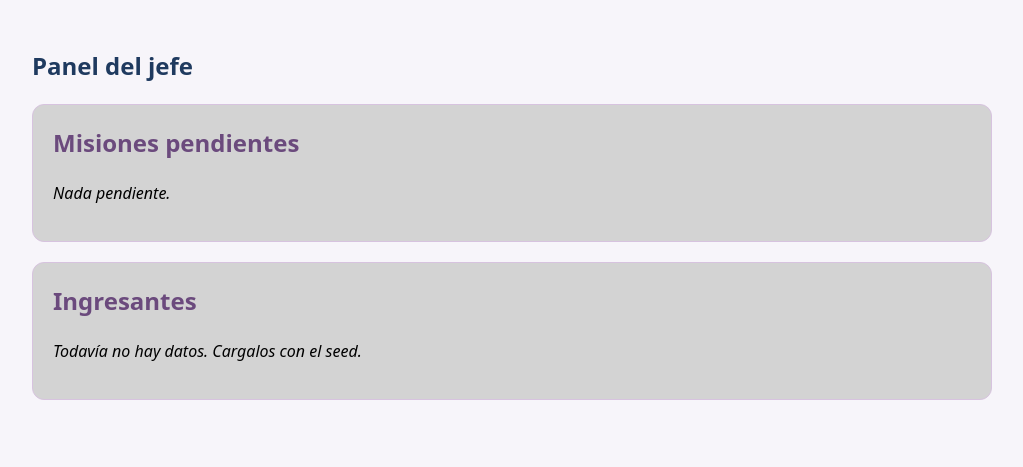
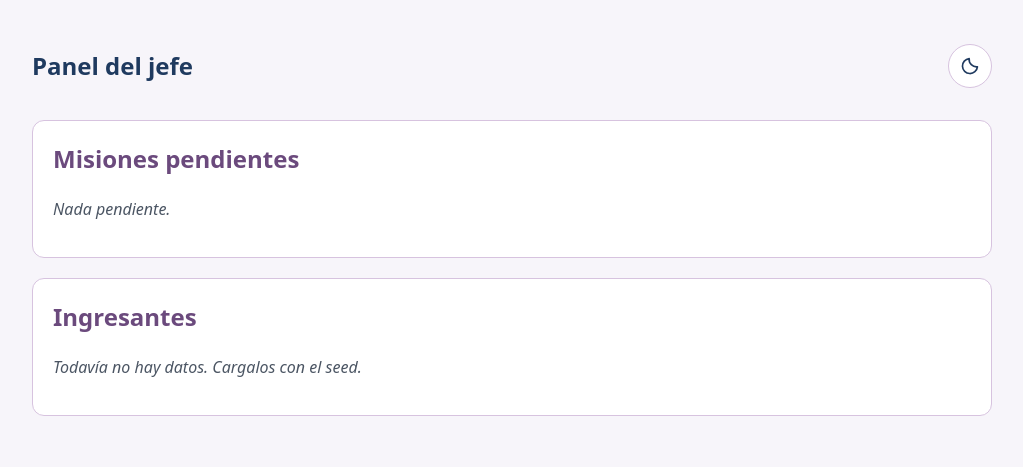
Before and after one commit to eruann/IAA-2026-onboarding-con-agentes, a Python web app: template src/onboarding/api/templates/panel/index.html in a window 1280 px wide. Shown: the top 467 px of the page, without its empty margins (128-1151 px from the left). Run offline with Jinja, Linux system fonts and the light colour scheme; the template is opened without the code that fills it, so the values that code supplies are empty.

Commit message:
feat: agregar toggle de tema al panel

```diff
--- a/src/onboarding/api/templates/base.html
+++ b/src/onboarding/api/templates/base.html
@@ -6,30 +6,97 @@
     <title>{% block title %}Onboarding{% endblock %}</title>
     <!-- HTMX: interacción sin build de JavaScript ni servicio aparte -->
     <script src="https://unpkg.com/htmx.org@2.0.3" defer></script>
+    <script>
+      try {
+        if (localStorage.getItem("onboarding-theme") === "dark") {
+          document.documentElement.dataset.theme = "dark";
+        }
+      } catch (_) {}
+    </script>
     <style>
-      :root { color-scheme: light; }
+      :root {
+        color-scheme: light;
+        --page-bg: #F7F5FA;
+        --surface-bg: #FFFFFF;
+        --text: #1F3A5F;
+        --heading: #6B4A7D;
+        --muted: #4B5563;
+        --border: #d7c3df;
+      }
+      :root[data-theme="dark"] {
+        color-scheme: dark;
+        --page-bg: #171923;
+        --surface-bg: #242735;
+        --text: #E5E7EB;
+        --heading: #D8B4FE;
+        --muted: #C4C9D4;
+        --border: #4B4560;
+      }
       body {
         margin: 0 auto; padding: 2rem 1.5rem; max-width: 60rem;
         font: 16px/1.5 system-ui, sans-serif;
-        background-color: #F7F5FA;
-        color: #1F3A5F;
+        background-color: var(--page-bg);
+        color: var(--text);
       }
       section {
-        background-color: #D3D3D3;
-        border: 1px solid #d7c3df;
+        background-color: var(--surface-bg);
+        border: 1px solid var(--border);
         border-radius: 12px;
         padding: 1.25rem;
         margin: 1.25rem 0;
       }
-      h2 { color: #6B4A7D; margin-top: 0; }
+      h2 { color: var(--heading); margin-top: 0; }
       h1 { font-size: 1.5rem; }
-      .empty { color: #000000; opacity: 1; font-style: italic; }
+      .empty { color: var(--muted); font-style: italic; }
       table { border-collapse: collapse; width: 100%; }
-      th, td { text-align: left; padding: .5rem; border-bottom: 1px solid #8884; }
+      th, td { text-align: left; padding: .5rem; border-bottom: 1px solid var(--border); }
+      header { display: flex; align-items: center; justify-content: space-between; gap: 1rem; }
+      .theme-toggle {
+        display: grid; place-items: center; width: 2.75rem; height: 2.75rem;
+        border: 1px solid var(--border); border-radius: 999px;
+        background: var(--surface-bg); color: var(--text); font: inherit; cursor: pointer;
+      }
+      .theme-toggle svg { width: 1.25rem; height: 1.25rem; }
+      .theme-toggle .sun-icon, :root[data-theme="dark"] .theme-toggle .moon-icon { display: none; }
+      :root[data-theme="dark"] .theme-toggle .sun-icon { display: block; }
+      .theme-toggle:focus-visible { outline: 3px solid var(--heading); outline-offset: 3px; }
+      @media (max-width: 30rem) {
+        body { padding: 1.25rem .85rem; }
+        header { align-items: flex-start; }
+        .theme-toggle { flex: 0 0 auto; }
+      }
     </style>
   </head>
   <body>
-    <header><h1>{% block heading %}Onboarding{% endblock %}</h1></header>
+    <header>
+      <h1>{% block heading %}Onboarding{% endblock %}</h1>
+      <button class="theme-toggle" type="button" aria-label="Activar modo oscuro" aria-pressed="false">
+        <svg class="moon-icon" viewBox="0 0 24 24" fill="none" stroke="currentColor" stroke-width="2" stroke-linecap="round" stroke-linejoin="round" aria-hidden="true">
+          <path d="M20.9 13A9 9 0 0 1 11 3.1 9 9 0 1 0 20.9 13Z" />
+        </svg>
+        <svg class="sun-icon" viewBox="0 0 24 24" fill="none" stroke="currentColor" stroke-width="2" stroke-linecap="round" stroke-linejoin="round" aria-hidden="true">
+          <circle cx="12" cy="12" r="4" />
+          <path d="M12 2v2m0 16v2M4.93 4.93l1.42 1.42m11.3 11.3 1.42 1.42M2 12h2m16 0h2M4.93 19.07l1.42-1.42m11.3-11.3 1.42-1.42" />
+        </svg>
+      </button>
+    </header>
     <main>{% block content %}{% endblock %}</main>
+    <script>
+      const themeToggle = document.querySelector(".theme-toggle");
+      const syncThemeToggle = () => {
+        const isDark = document.documentElement.dataset.theme === "dark";
+        themeToggle.setAttribute("aria-pressed", String(isDark));
+        themeToggle.setAttribute("aria-label", isDark ? "Activar modo claro" : "Activar modo oscuro");
+      };
+      syncThemeToggle();
+      themeToggle.addEventListener("click", () => {
+        const isDark = document.documentElement.dataset.theme !== "dark";
+        document.documentElement.dataset.theme = isDark ? "dark" : "light";
+        try {
+          localStorage.setItem("onboarding-theme", isDark ? "dark" : "light");
+        } catch (_) {}
+        syncThemeToggle();
+      });
+    </script>
   </body>
 </html>
```
Also changed, not shown: 1 other file.
